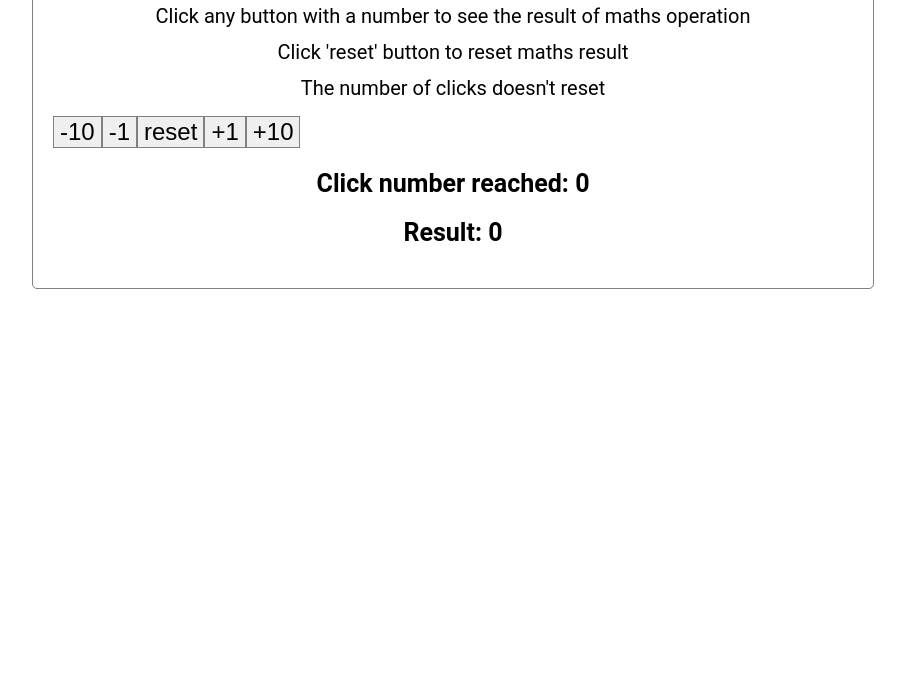
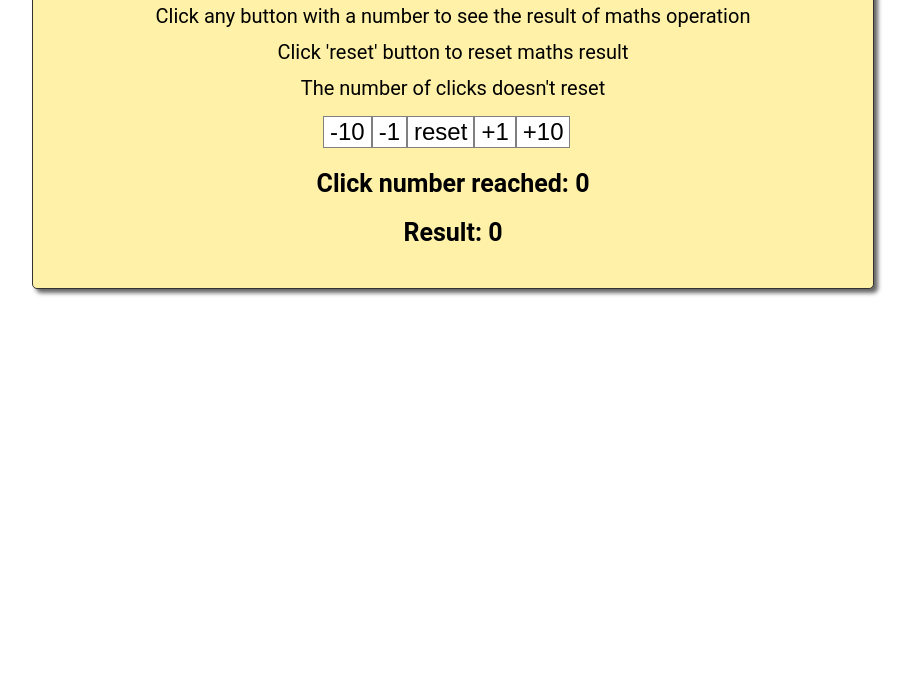
Before and after one commit to mpreus/react_basic_elements_5, a plain HTML site: page index.html in a window 1280 px wide. Shown: the part 121-800 px from the top of the page, without its empty margins (187-1099 px from the left). Drawn offline with nearby package versions, Linux system fonts and the light colour scheme.

Commit message:
Add style improvement

```diff
--- a/app.js
+++ b/app.js
@@ -37,6 +37,7 @@ class Counter extends React.Component {
                 <p>The number of clicks doesn't reset</p>
           {/* button components: */}
                 {/* button for subtraction '10' */}
+                <div className="buttonContainer">
                     <MathButton
                         name="-10"
                         number="10"
@@ -70,6 +71,7 @@ class Counter extends React.Component {
                         type="addition"
                         click={this.handleMathClick}
                     />
+                </div>
           {/* result panel component: */}
                 <ResultPanel
                     count={this.state.count}
--- a/style.css
+++ b/style.css
@@ -1,12 +1,14 @@
 body {
-    margin: 20px;
     font-family: roboto, sans-serif;
     font-size: 20px;
+    margin: 20px;
 }
 
 #root {
-	border: 1px solid grey;
+	background: #FFF2A8;
+	border: 1px solid #333;
 	border-radius: 5px;
+	box-shadow: 4px 4px 4px #666;
 	margin: 0 auto;
 	padding: 20px;
 	width: 800px;
@@ -28,7 +30,13 @@ p {
 	text-align: center;
 }
 
+.buttonContainer {
+	margin: 0 auto;
+	width: 260px;
+}
+
 button {
+    background-color: #fff;
     border: 1px solid grey;
     font-size: 24px;
     margin: 0 auto;
```
Lines whose indentation alone changed are shown as unchanged.
